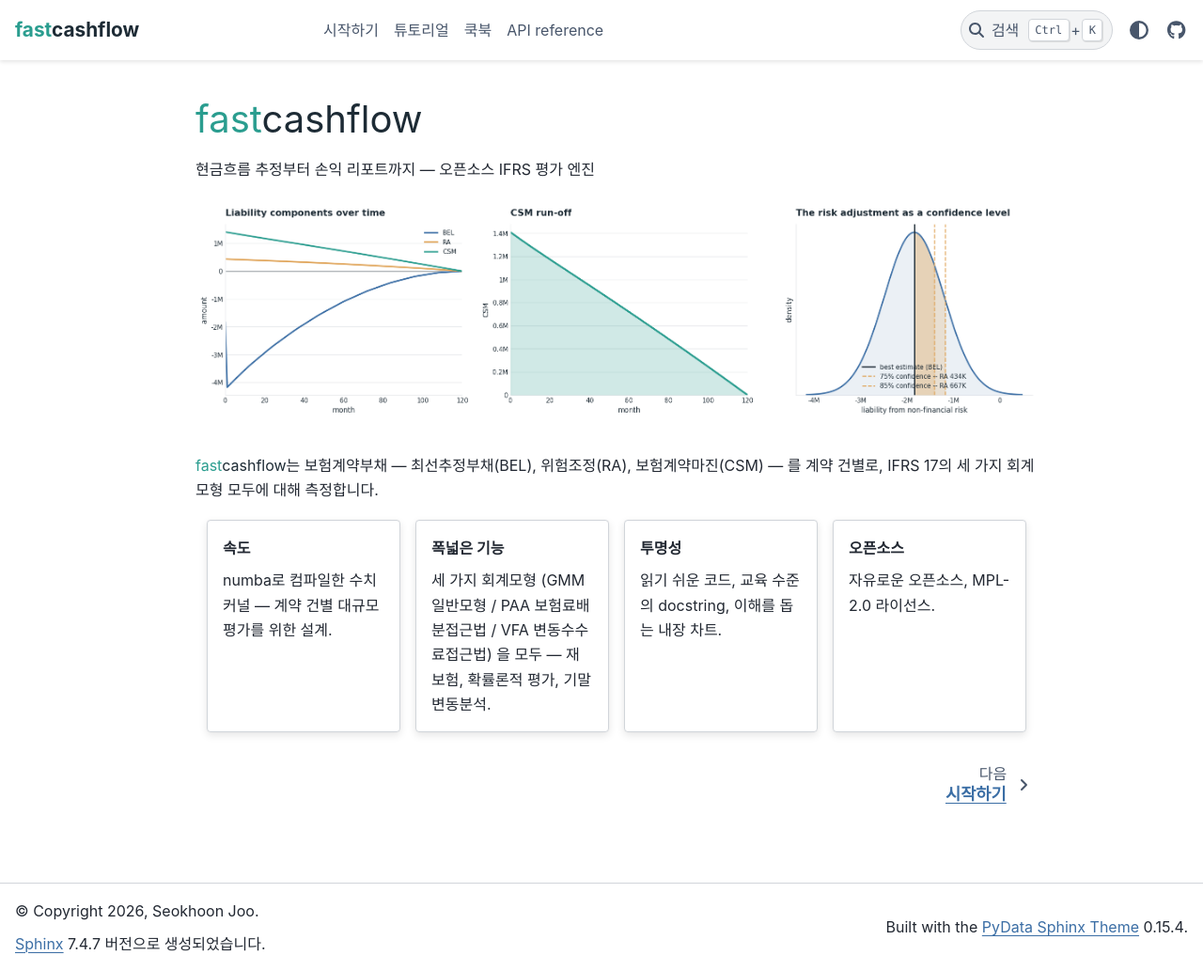
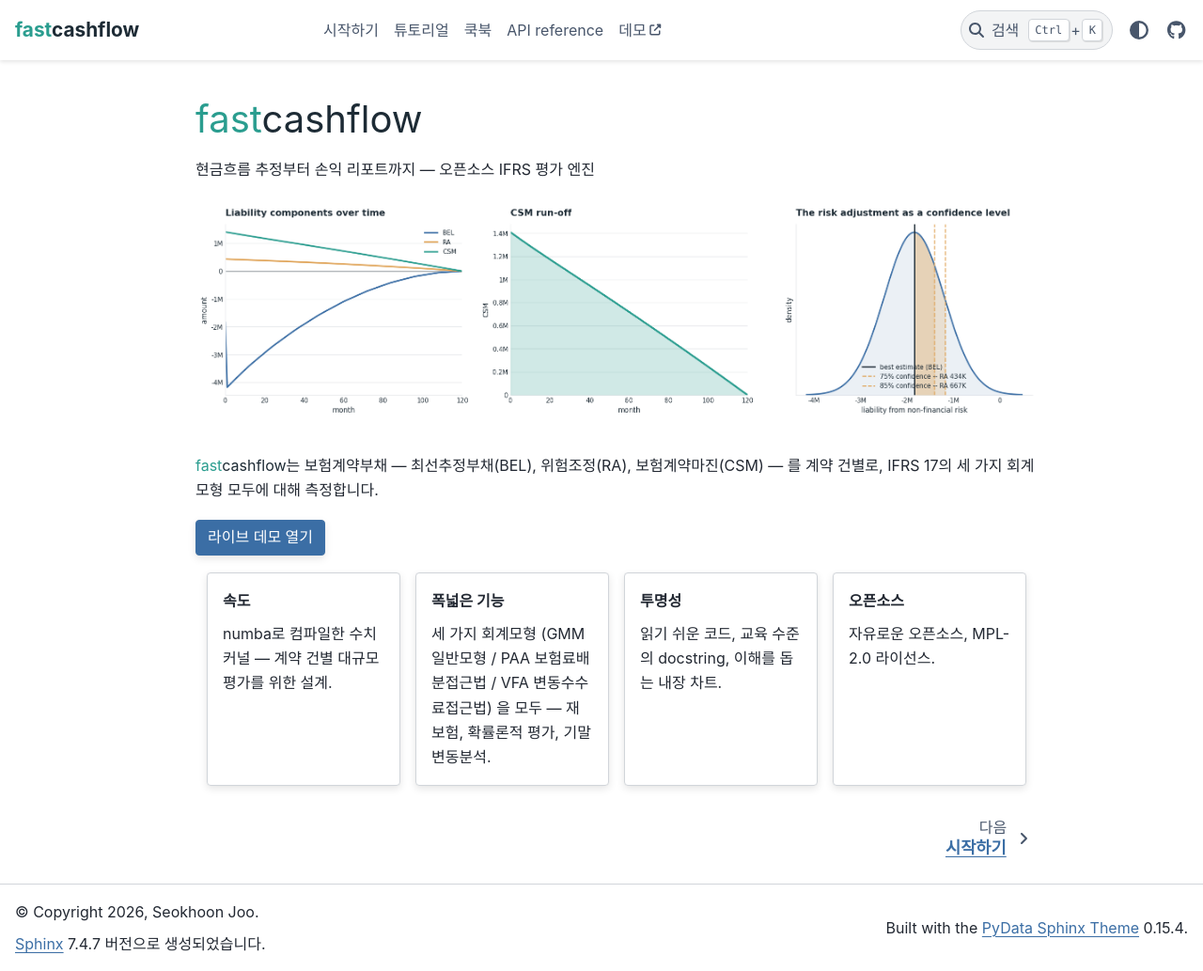
Before and after one commit to seokhoonj/fastcashflow, a Sphinx documentation site: the page built from docs/index.md, in a window 1280 px wide and 1033 px high. Shown: the whole window at 94% size. Built offline with Sphinx 7.4.7 and the PyData theme 0.15.4, drawn with Linux system fonts in a browser that asks for light colours.

Commit message:
docs: link to the live demo from the navbar and landing page

````diff
--- a/docs/conf.py
+++ b/docs/conf.py
@@ -73,6 +73,9 @@
 html_theme_options = {
     "show_prev_next": True,
     "navbar_align": "content",
+    "external_links": [
+        {"name": "데모", "url": "https://demo.fastcashflow.org"},
+    ],
     "icon_links": [
         {
             "name": "GitHub",
--- a/docs/index.md
+++ b/docs/index.md
@@ -10,6 +10,12 @@
 {{ fcf }}는 보험계약부채 — 최선추정부채(BEL), 위험조정(RA),
 보험계약마진(CSM) — 를 계약 건별로, IFRS 17의 세 가지 회계모형
 모두에 대해 측정합니다.
+
+```{button-link} https://demo.fastcashflow.org
+:color: primary
+:shadow:
+라이브 데모 열기
+```
 
 ::::{grid} 1 2 2 4
 :gutter: 3
````
